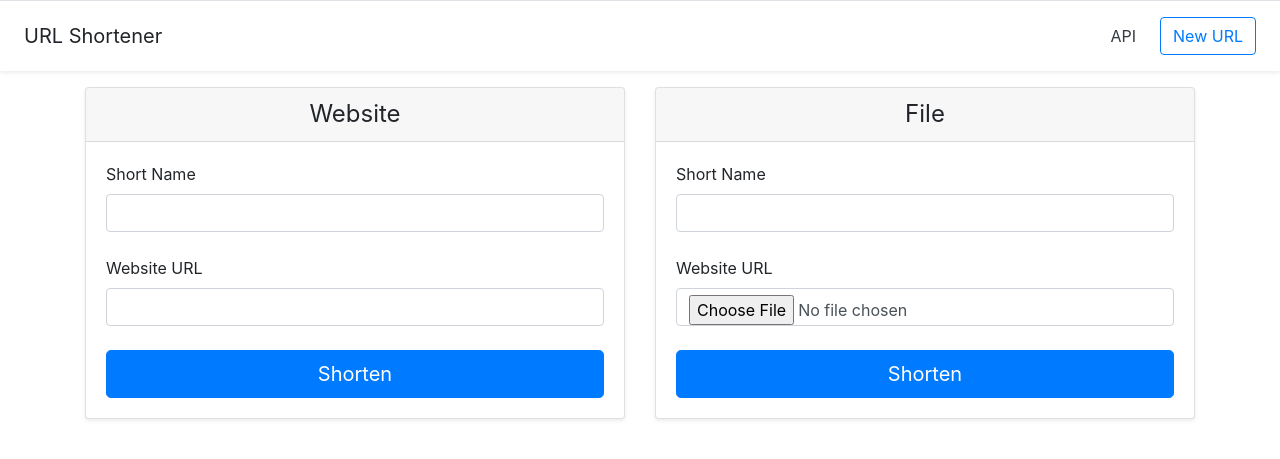
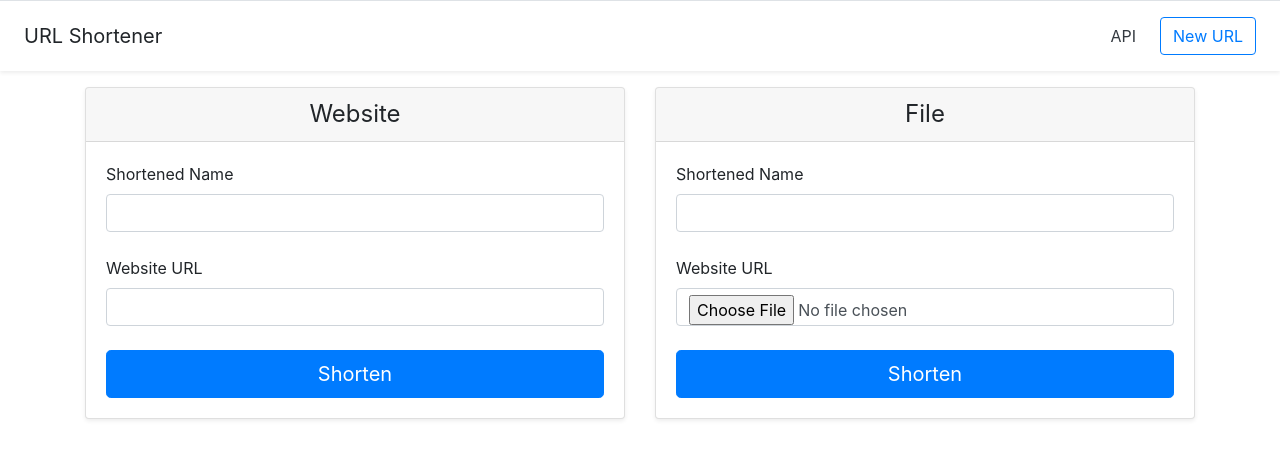
Before and after one commit to kha1i1e/Deployment_3, a Flask app: page / in a window 1280 px wide. Shown: the top 459 px of the page. Run offline with Flask 2, Linux system fonts and the light colour scheme; some libraries are stand-ins or nearby versions.

Commit message:
Update home.html

```diff
--- a/templates/home.html
+++ b/templates/home.html
@@ -13,7 +13,7 @@
       </div>
       <div class="card-body">
         <form action="your-url" method="post">
-          <label for="code">Short Name</label>
+          <label for="code">Shortened Name</label>
           <input type="text" class="form-control" name="code" id="code" value="" required>
           <br>
           <label for="url">Website URL</label>
@@ -29,7 +29,7 @@
       </div>
       <div class="card-body">
         <form action="your-url" method="post" enctype="multipart/form-data">
-          <label for="code">Short Name</label>
+          <label for="code">Shortened Name</label>
           <input type="text" class="form-control" name="code" id="code" value="" required>
           <br>
           <label for="long_url">Website URL</label>
```
